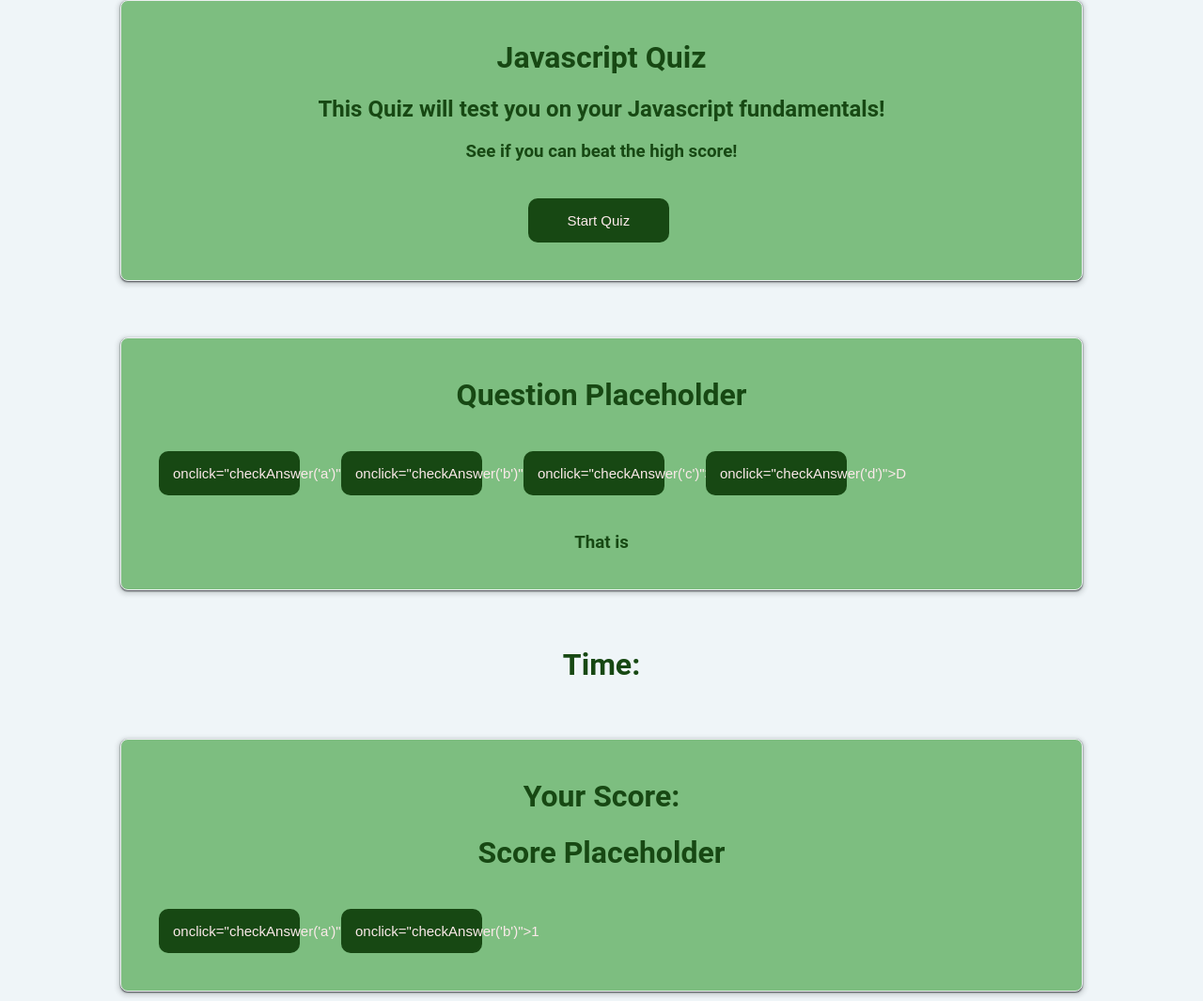
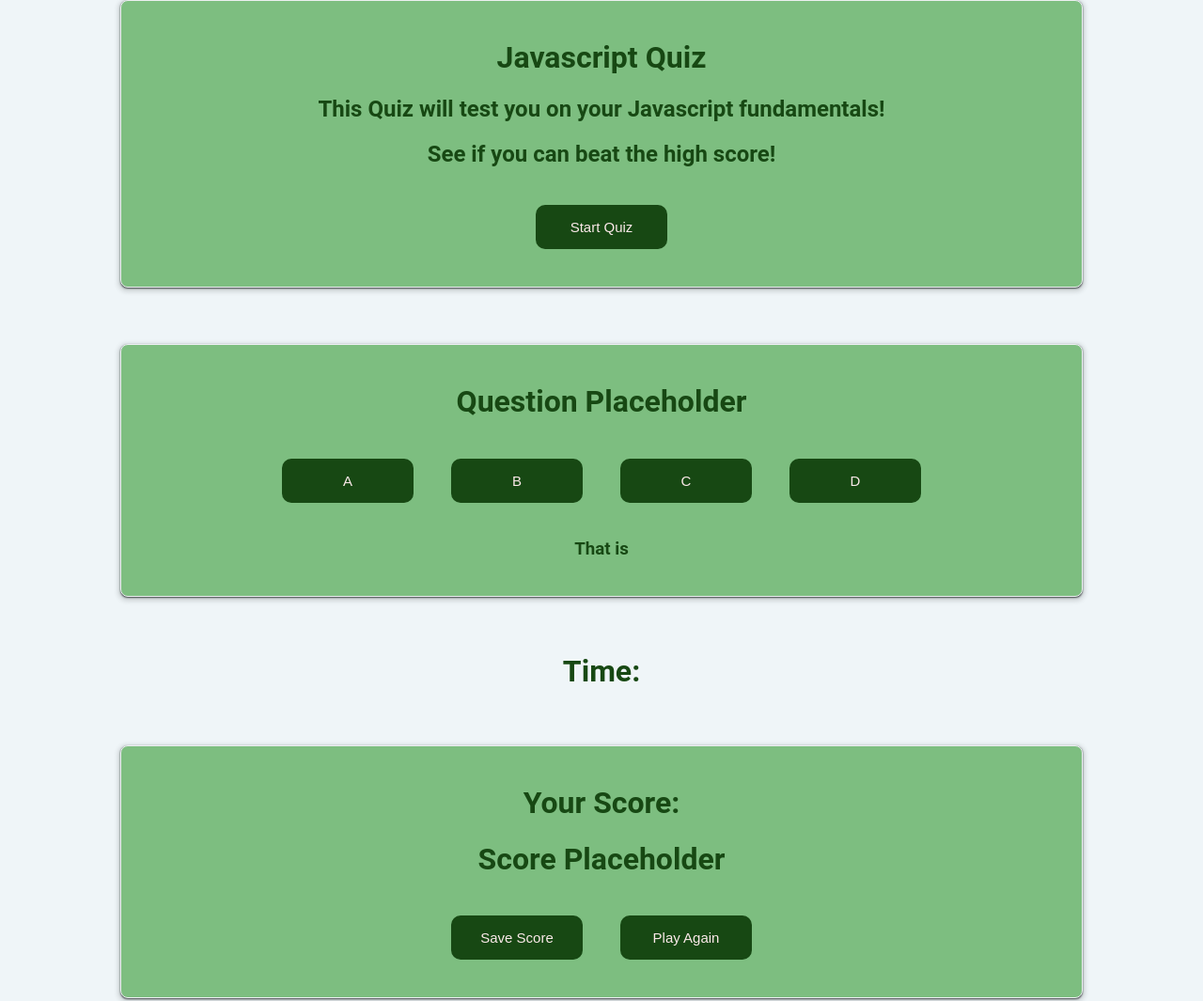
Before and after one commit to nguyenaileen/Javascript-Quiz, a plain HTML site: page index.html in a window 1280 px wide. Shown: the part 60-1125 px from the top of the page at 94% size. Drawn offline with Linux system fonts and the light colour scheme.

Commit message:
Declare variables

```diff
--- a/assets/css/style.css
+++ b/assets/css/style.css
@@ -94,7 +94,7 @@ button {
   text-align: center;
   font-size: 15px;
   padding: 15px;
-  width: 150px;
+  width: 140px;
   margin:20px
 }
 
@@ -103,7 +103,8 @@ button {
 
 }
 
-.startBtn{
-  position: relative;
-  left: 40%;
+.buttoncenter{
+  display: flex;
+  justify-content: center;
+  align-items: center;
 }
--- a/assets/js/script.js
+++ b/assets/js/script.js
@@ -1,3 +1,23 @@
+// HTML Elements
+var homepage = document.getElementById("homepage");
+var startButton = document.getElementById("startBtn");
+
+var quiz = document.getElementById("quiz");
+var question = document.getElementById("question");
+var quizQuestion = document.getElementById("quizQuestion");
+var result = documemt.getElementById("result");
+var answerA = document.getElementById("a");
+var answerB = document.getElementById("b");
+var answerC = document.getElementById("c");
+var answerD = document.getElementById("d");
+var timer = documemt.getElementById("timer");
+
+var gameEnd = document.getElementById("gameEnd");
+var score = document.getElementById("score");
+var quizQuestion = document.getElementById("quizQuestion");
+var submitScore = document.getElementById("submitScore");
+var playAgain = document.getElementById("playAgain");
+
 var todoInput = document.querySelector("#todo-text");
 var todoForm = document.querySelector("#todo-form");
 var todoList = document.querySelector("#todo-list");
@@ -47,7 +67,7 @@ function storeTodos() {
 }
 
 // Add submit event to form
-todoForm.addEventListener("submit", function(event) {
+todoForm.addEventListener("submit", function (event) {
   event.preventDefault();
 
   var todoText = todoInput.value.trim();
@@ -67,7 +87,7 @@ todoForm.addEventListener("submit", function(event) {
 });
 
 // Add click event to todoList element
-todoList.addEventListener("click", function(event) {
+todoList.addEventListener("click", function (event) {
   var element = event.target;
 
   // Checks if element is a button
@@ -83,4 +103,4 @@ todoList.addEventListener("click", function(event) {
 });
 
 // Calls init to retrieve data and render it to the page on load
-init()
+init();
--- a/index.html
+++ b/index.html
@@ -8,40 +8,48 @@
     <title>Javascript Quiz</title>
   </head>
   <body>
-    <div class="homepage card">
+    <div id="homepage" class="card">
       <h1>Javascript Quiz</h1>
       <h2>This Quiz will test you on your Javascript fundamentals!</h2>
-      <h3>See if you can beat the high score!</h3>
+      <h2>See if you can beat the high score!</h2>
 
-      <button class="startBtn">Start Quiz</button>
+      <div class="buttoncenter"><button id="startBtn">Start Quiz</button></div>
     </div>
 
-    <div class="quiz">
-      <div class="question card">
+    <div id="quiz">
+      <div id="question" class="card">
         <div id="quizQuestion"><h1>Question Placeholder</h1></div>
-        <button id="a">onclick="checkAnswer('a')">A</button>
-        <button id="b">onclick="checkAnswer('b')">B</button>
-        <button id="c">onclick="checkAnswer('c')">C</button>
-        <button id="d">onclick="checkAnswer('d')">D</button>
 
-        <h3 class="result">That is</h3>
+        <div class="buttoncenter">
+          <button id="a" onclick="checkAnswer('a')">A</button>
+          <button id="b" onclick="checkAnswer('b')">B</button>
+          <button id="c" onclick="checkAnswer('c')">C</button>
+          <button id="d" onclick="checkAnswer('d')">D</button>
+        </div>
+
+        <h3 id="result">That is</h3>
       </div>
 
-      <h1 class="timer">Time:</h1>
+      <h1 id="timer">Time:</h1>
     </div>
 
-    <div class="gameEnd">
+    <div id="gameEnd">
       <div class="result card">
         <div>
           <h1>Your Score:</h1>
-          <h1 class="Score">Score Placeholder</h1>
+          <h1 id="Score">Score Placeholder</h1>
         </div>
-        <button id="Submit Score">onclick="checkAnswer('a')">1</button>
-        <button id="Play Again">onclick="checkAnswer('b')">1</button>
+
+        <div class="buttoncenter">
+          <button id="submitScore" onclick="checkAnswer('a')">
+            Save Score
+          </button>
+          <button id="playAgain" onclick="checkAnswer('b')">Play Again</button>
+        </div>
       </div>
     </div>
 
-    <div class="card">
+    <div class="card" id="highScore">
       <h1>High Score</h1>
       <form id="todo-form" method="POST">
         <label for="todo-text">Add your initials: </label>
```
